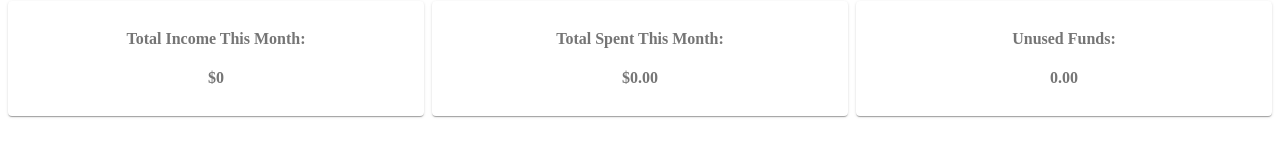
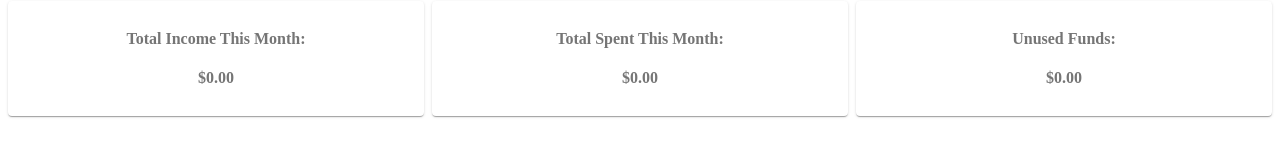
Before and after one commit to JosetteTGarcia/phase-3-build-3-frontend, a React (Create React App) app: page / in a window 1280 px wide. Shown: the part 212-362 px from the top of the page. Built offline with nearby package versions, Linux system fonts and the light colour scheme; no server answers.

Commit message:
updated some styling in header

```diff
--- a/src/components/SummaryHeader.js
+++ b/src/components/SummaryHeader.js
@@ -105,7 +105,7 @@ return (
   <Grid item xs={4}>
     <Paper className={classes.paper}>
       <h4> Total Income This Month:</h4>
-      <h4>${monthlyIncome}</h4>
+      <h4>${monthlyIncome.toFixed(2)}</h4>
     </Paper>
   </Grid>
   <Grid item xs={4}>
@@ -117,7 +117,7 @@ return (
   <Grid item xs={4}>
     <Paper className={classes.paper}>
       <h4>Unused Funds:</h4>
-      <h4>{leftoverIncome}</h4>
+      <h4>${leftoverIncome}</h4>
     </Paper>
   </Grid>
 </Grid>
```
